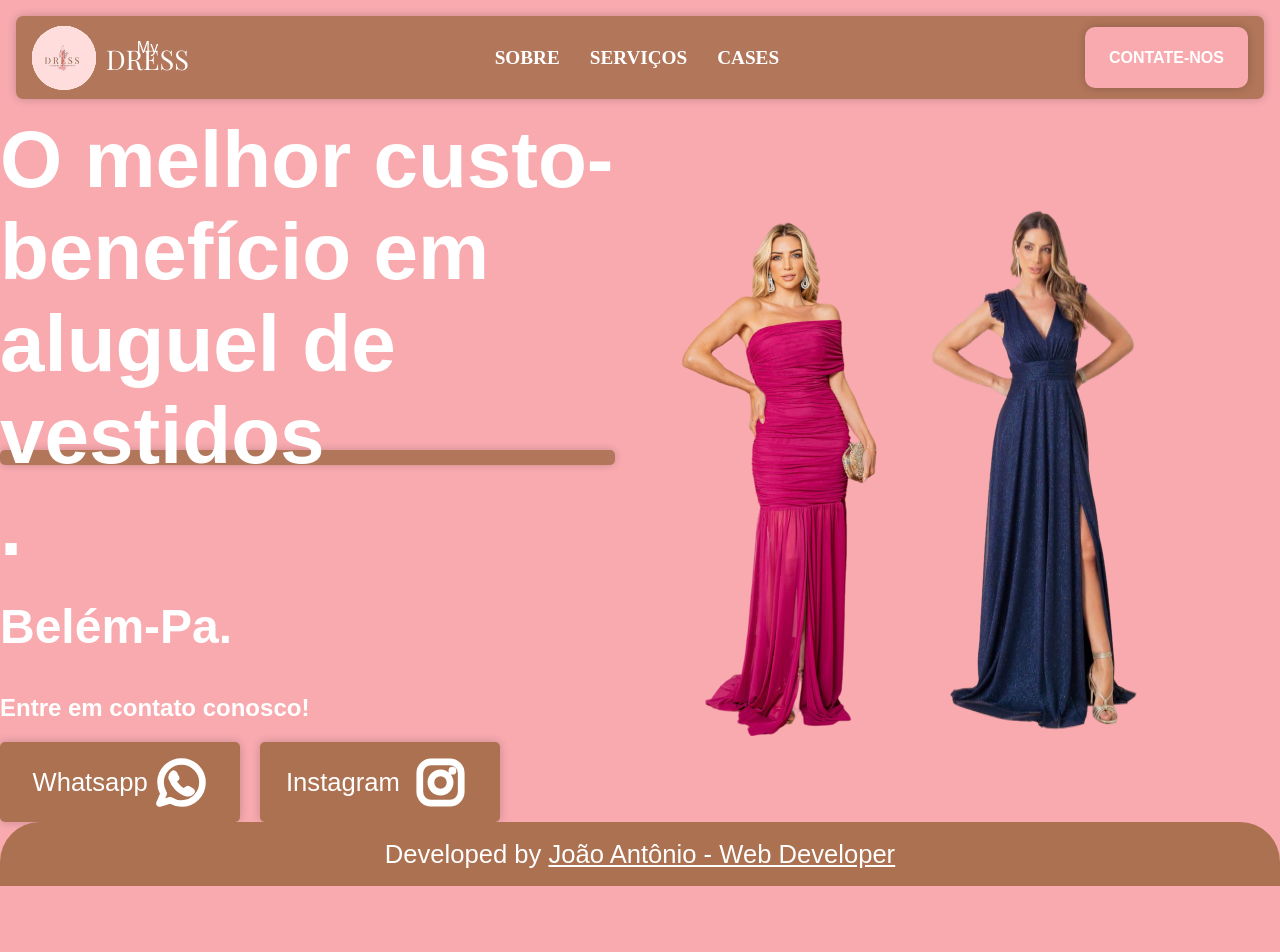
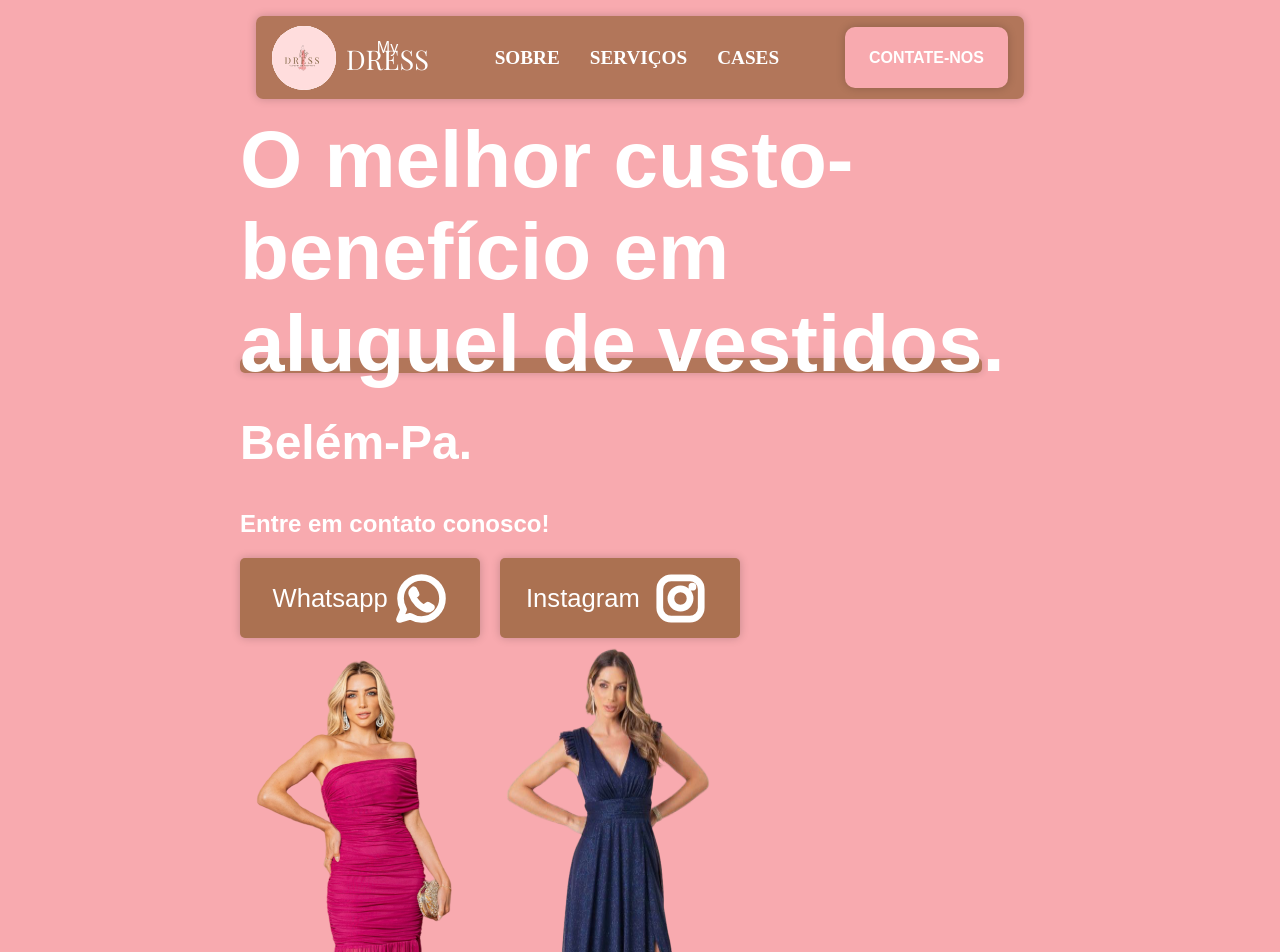
Before and after one commit to juaoantonio/my_dress_website, a React (Vite) app: page / in a window 1280 px wide. Shown: the top 952 px of the page. Before the commit the page ends 886 px from the top, so only its background shows below. Built offline with nearby package versions, Linux system fonts and the light colour scheme; a web font is replaced by a local one.

Commit message:
Fixed footer size

```diff
--- a/src/pages/Home/Home.css
+++ b/src/pages/Home/Home.css
@@ -4,6 +4,8 @@
   display: flex;
   flex-direction: column;
   justify-content: space-between;
+  max-width: 100vh;
+  margin: 0 auto;
 }
 
 header {
@@ -261,8 +263,8 @@ footer {
   background-color: var(--color-secondary);
   text-align: center;
   border-radius: 40px 40px 0px 0;
-  height: 4rem;
-  font-size: 1.6rem;
+  height: 2.2rem;
+  font-size: 1.2rem;
   font-family: "Poppins", sans-serif;
 
   display: flex;
```
